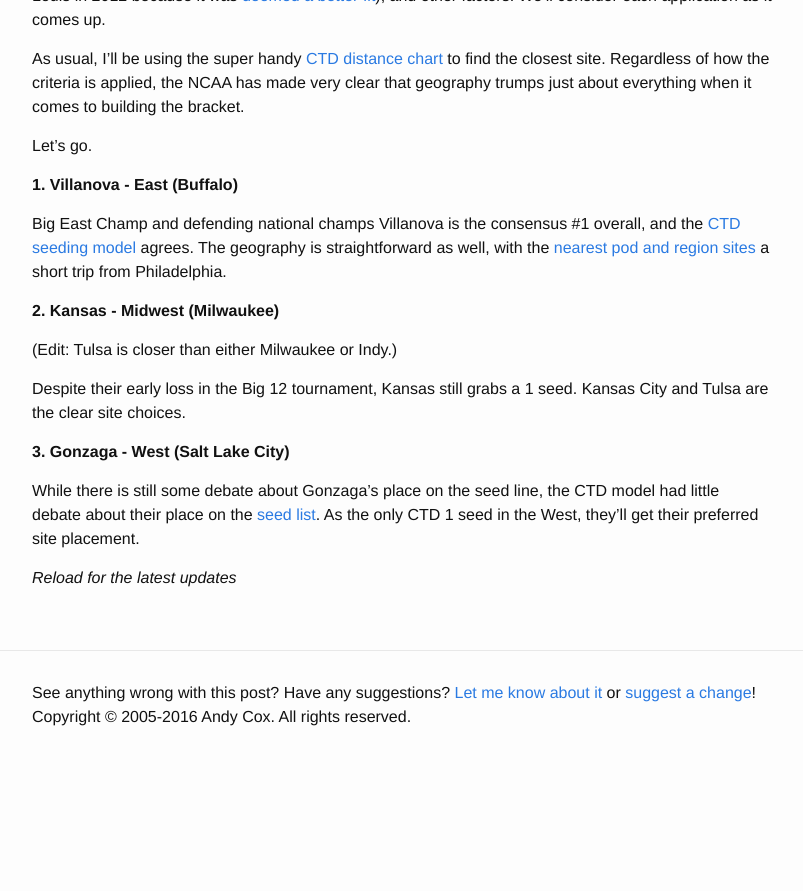
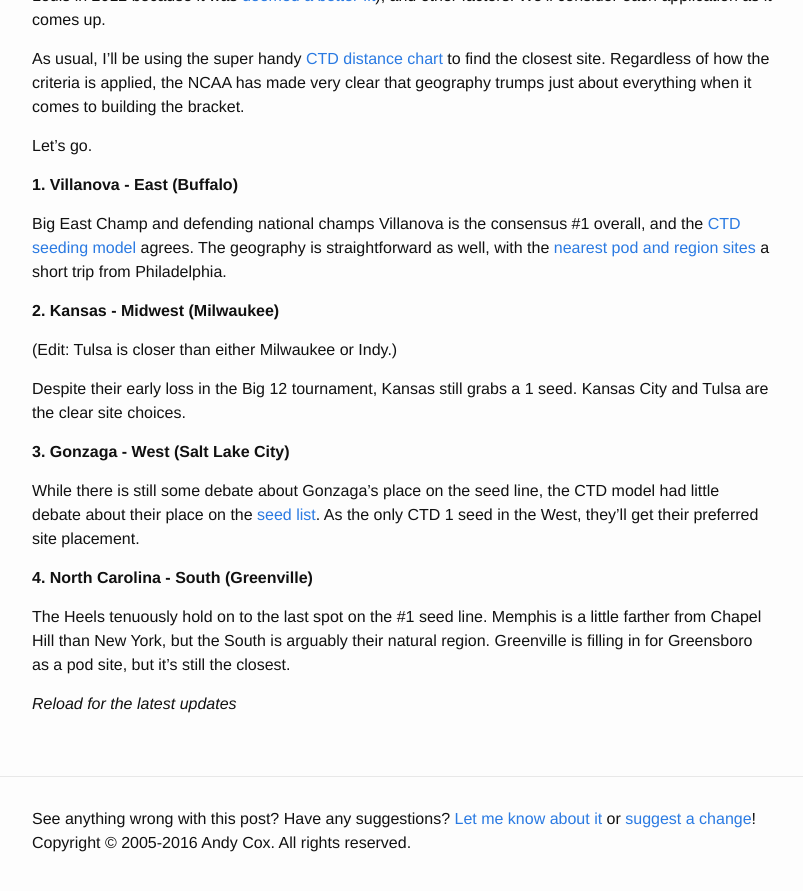
Before and after one commit to crashingthedance/blog.crashingthedance.com, a Jekyll site: the page built from _posts/2017-03-12-mocking_the_bracket_2017_edition.md, in a window 1280 px wide and 900 px high, scrolled down 1914 px. Shown: the top 891 px of the window, without its empty margins (238-1041 px from the left). Built offline with Jekyll 4.4.1, drawn with Linux system fonts in a browser that asks for light colours; before the commit the page ends 2688 px from its top, so only the background shows below that.

Commit message:
Mock bracket 2017 update

```diff
--- a/_posts/2017-03-12-mocking_the_bracket_2017_edition.md
+++ b/_posts/2017-03-12-mocking_the_bracket_2017_edition.md
@@ -128,5 +128,12 @@ Kansas City and Tulsa are the clear site choices.
 While there is still some debate about Gonzaga's place on the seed line, the CTD
 model had little debate about their place on the [seed list](https://crashingthedance.com/seeding). As the only CTD 1 seed in the West, they'll get their preferred site placement.
 
+**4. North Carolina - South (Greenville)**
+
+The Heels tenuously hold on to the last spot on the #1 seed line. Memphis is a
+little farther from Chapel Hill than New York, but the South is arguably their
+natural region. Greenville is filling in for Greensboro as a pod site, but it's
+still the closest.
+
 <a name='latest'></a>
 *Reload for the latest updates*
```
